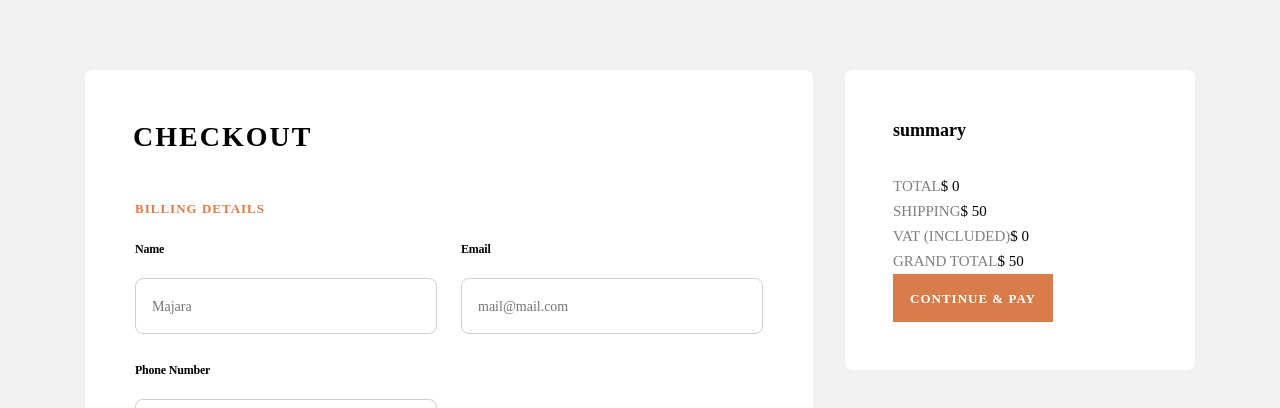
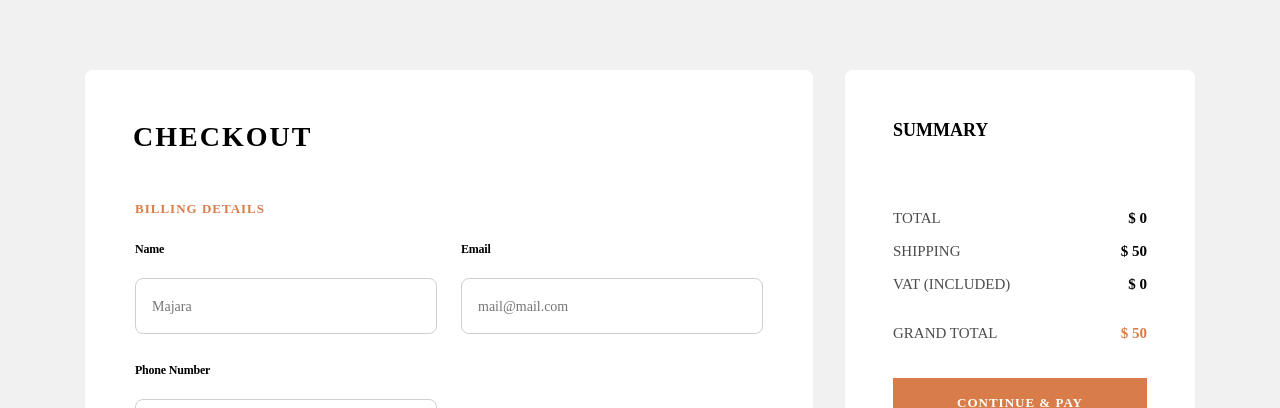
Before and after one commit to md5dalton/audiophile, a React app: page /checkout in a window 1280 px wide. Shown: the part 392-800 px from the top of the page. Built offline with nearby package versions, Linux system fonts and the light colour scheme; the HTML template or start-up script is replaced by a standard one; a web font is replaced by a local one.

Commit message:
Update styles.sass

```diff
--- a/src/components/Routes/Checkout/Summary/styles.sass
+++ b/src/components/Routes/Checkout/Summary/styles.sass
@@ -1,44 +1,37 @@
 @use "../../../../styles/util" as *
 
 .page.checkout .summary
-    ul
-        padding-top: 32px
+    display: grid
+    row-gap: 32px
 
-        li
-            display: flex
-            align-items: center
-            gap: 16px
+    .title
+        text-transform: uppercase
 
-            .price, .quantity-counter
-                font-weight: 700
+    .order-list, .price-summary
+        display: grid
 
-    .order-summary-list
+    .order-list
         gap: 24px
-
-        img
-            width: 64px
-            border-radius: 8px
-
-        .price, .quantity-counter
-            opacity: .5
-            font-size: 14px
-
-        .details
-            flex-grow: 1
-
-            .name
-                font-weight: 700
 
     .price-summary
         gap: 8px
 
-        li:last-child
+    .price-row
+        display: flex
+        justify-content: space-between
+
+        &:last-child
             margin-top: 16px
 
             .price
                 color: var(--color-primary)
 
+        .price
+            font-weight: 700
+
         .name
-            flex-grow: 1
             text-transform: uppercase
-            opacity: .5
+            color: var(--color-dark-grey)
+
+    .confirm
+        width: 100%
```
